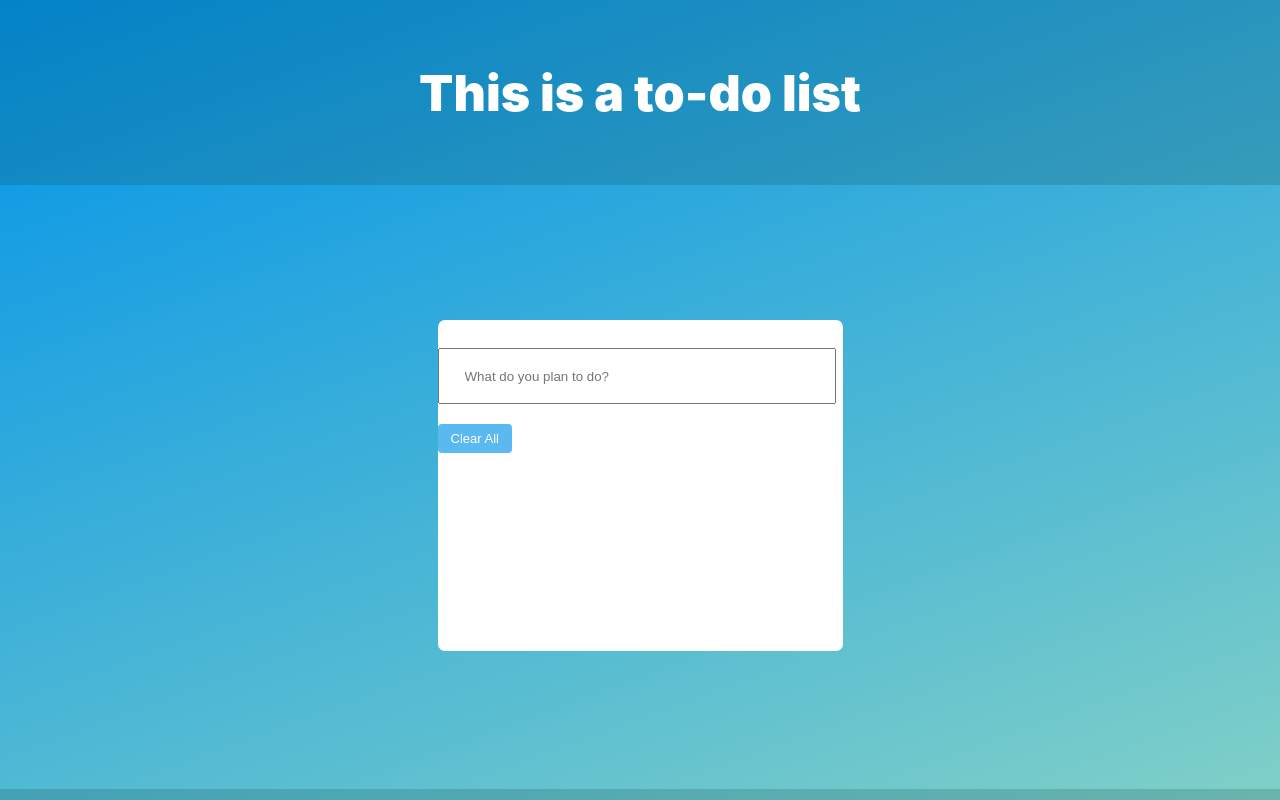
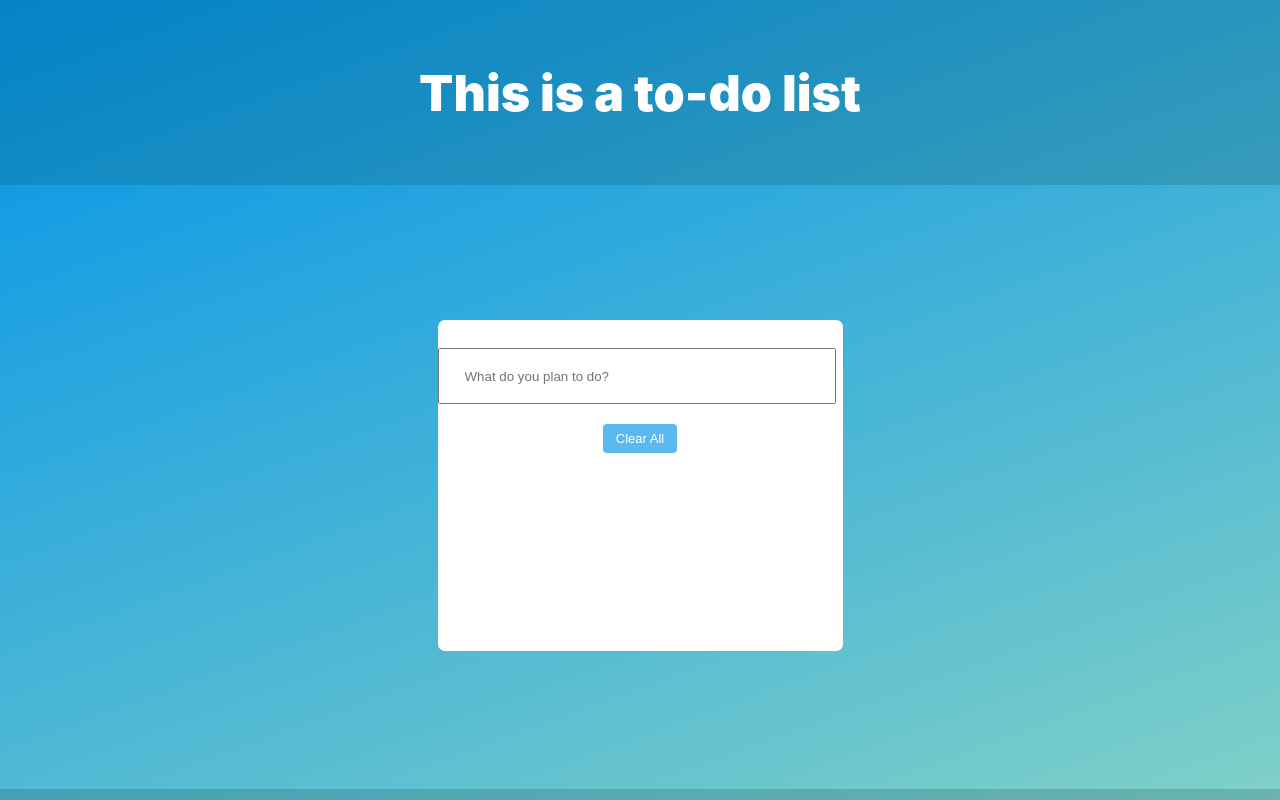
Before and after one commit to Thorn5/React-To-Do-List, a React (Create React App) app: page / in a window 1280 px wide. Shown: the top 800 px of the page. Built offline with nearby package versions, Linux system fonts and the light colour scheme.

Commit message:
Clear all button centred

```diff
--- a/src/components/Form/ClearAllButton.js
+++ b/src/components/Form/ClearAllButton.js
@@ -1,5 +1,5 @@
 const ClearAllButton = (props) => {
-  return <button onClick={props.onClearAll}>Clear All</button>;
+  return <button className="clearAllButton" onClick={props.onClearAll}>Clear All</button>;
 };
 
 export default ClearAllButton;
--- a/src/components/Form/Form.js
+++ b/src/components/Form/Form.js
@@ -90,7 +90,7 @@ const Form = () => {
   };
 
   return (
-    <div>
+    <div className="task-area">
       <CreateTaskInput
         className="task-input "
         type="text"
--- a/src/index.css
+++ b/src/index.css
@@ -212,6 +212,8 @@ li {
 } */
 
 button {
+  display: block;
+  margin: auto;
   outline: none;
   border: none;
   color: #fff;
```
